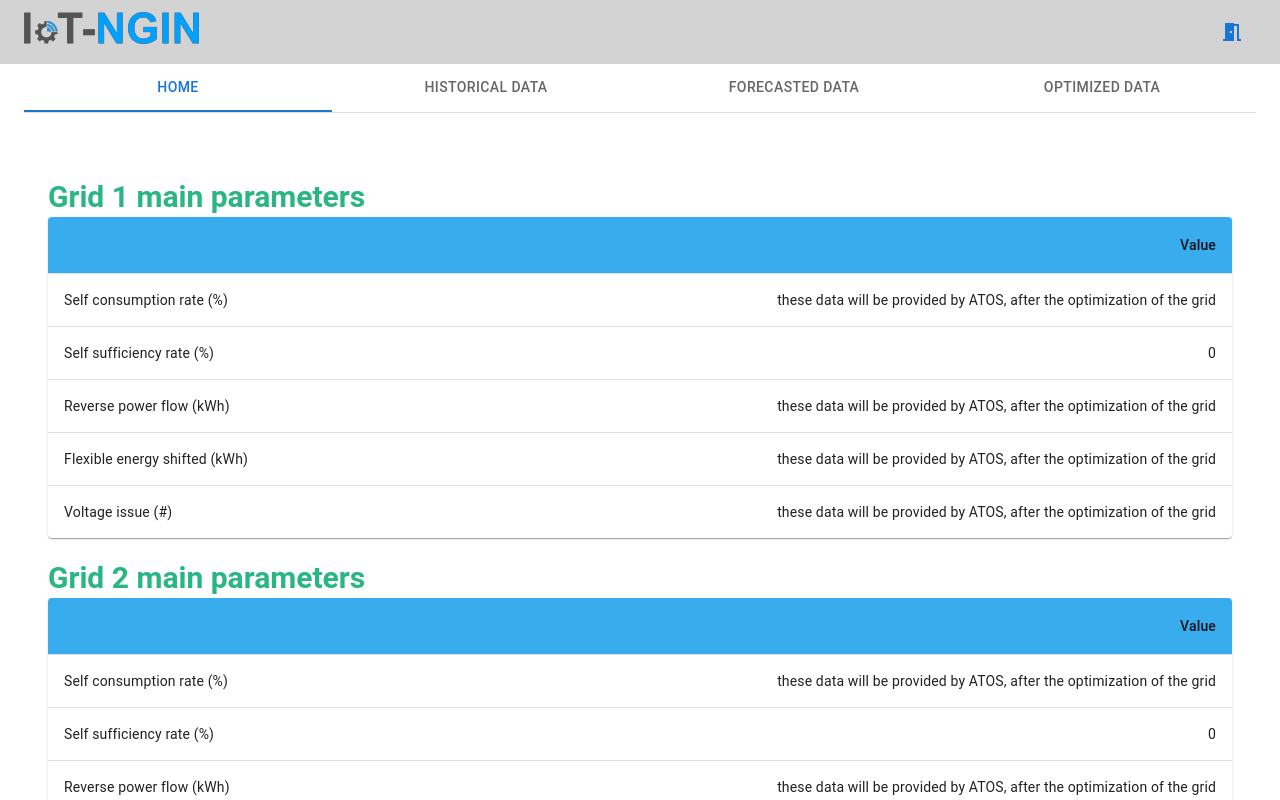
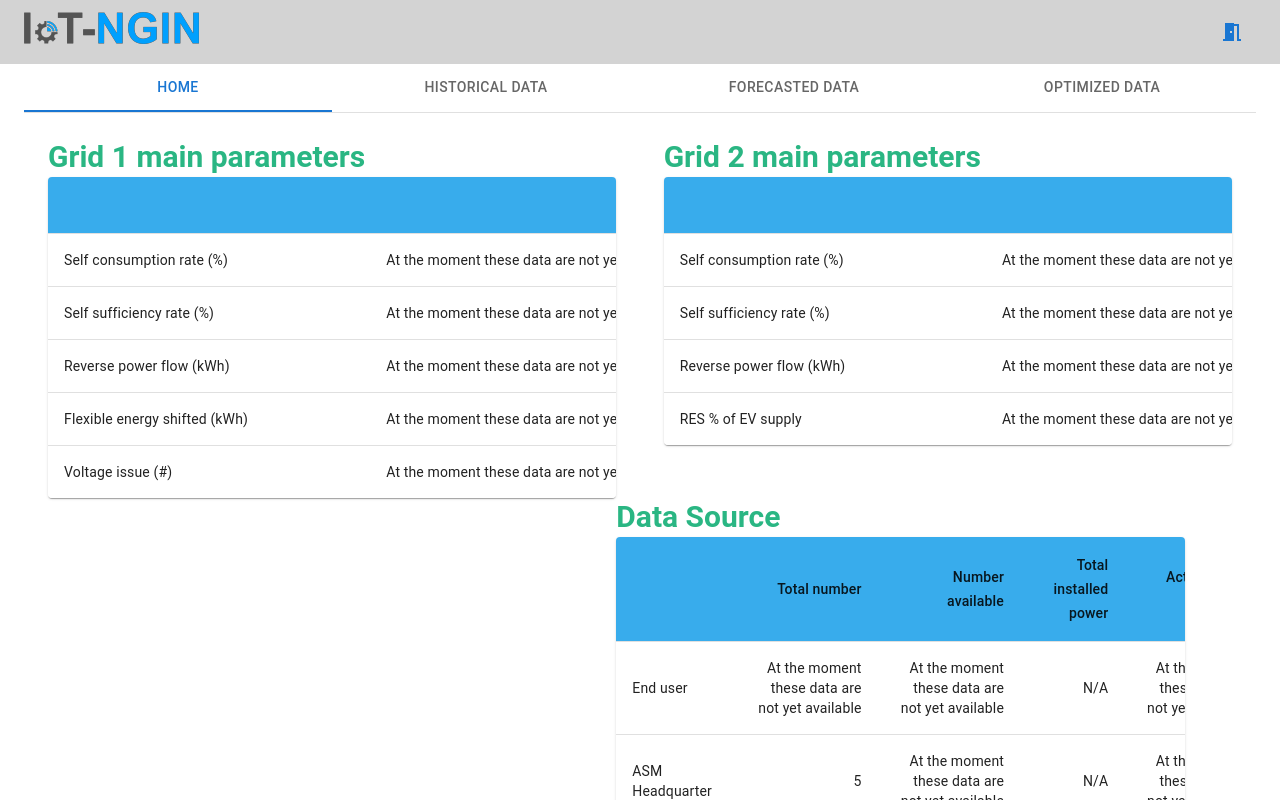
Before and after one commit to nicolasergnese/simplereact, a React (Create React App) app: page / in a window 1280 px wide. Shown: the top 800 px of the page. Built offline with nearby package versions, Linux system fonts and the light colour scheme; sample sign-in values are in the browser's storage.

Commit message:
change dispositation on dashboard

```diff
--- a/src/components/chart.js
+++ b/src/components/chart.js
@@ -86,7 +86,7 @@ export default function CreateChart() {
   return (
     <Box textAlign={"center"} sx= {{marginTop: 5}}>
       <Button variant="contained" onClick={() => {handleSubmitClick()}}> Search</Button>
-    <Box className="Chart"> {/*Components.css*/}
+    <Box className="Chart" sx= {{alignItems: "center",maxHeight:"400px"}}> {/*Components.css*/}
       <Line data={values}></Line>
     </Box>
     </Box>
--- a/src/components/dashboard.js
+++ b/src/components/dashboard.js
@@ -88,26 +88,40 @@ export default function BasicTabs() {
         </Tabs>
       </Box>
       <TabPanel value={value} index={0}> {/* home */}
+        <Box>
+
+            <Box sx={{ width: '48%', float: 'left', minHeight:"45vh"}}>
               <Typography variant="h5"
-          sx={{ marginTop: "40px", color: "rgb(42, 182, 131)", fontFamily: "Poppins, Roboto", fontSize: "30px", fontWeight: 700 }}>
+                sx={{ color: "rgb(42, 182, 131)", fontFamily: "Poppins, Roboto", fontSize: "30px", fontWeight: 700 }}>
                 Grid 1 main parameters
               </Typography>
               <TableHomeGrid1 title={'Value'} />
+            </Box>
+            <Box sx={{ width: '48%', float: 'right',minHeight:"45vh" }}>
               <Typography variant="h5"
-          sx={{ marginTop: "20px", color: "rgb(42, 182, 131)", fontFamily: "Poppins, Roboto", fontSize: "30px", fontWeight: 700 }}>
+                sx={{ color: "rgb(42, 182, 131)", fontFamily: "Poppins, Roboto", fontSize: "30px", fontWeight: 700 }}>
                 Grid 2 main parameters
               </Typography>
               <TableHomeGrid2 />
+            </Box>
+
+
+            <Box sx={{ width: '48%', float: 'left' }}>
               <Typography variant="h5"
-          sx={{ marginTop: "30px", color: "rgb(42, 182, 131)", fontFamily: "Poppins, Roboto", fontSize: "30px", fontWeight: 700 }}>
+                sx={{ color: "rgb(42, 182, 131)", fontFamily: "Poppins, Roboto", fontSize: "30px", fontWeight: 700 }}>
                 Data Source
               </Typography>
               <TableDataSource />
+            </Box>
+            <Box sx={{ width: '48%', float: 'right' }}>
               <Typography variant="h5"
-          sx={{ marginTop: "20px", color: "rgb(42, 182, 131)", fontFamily: "Poppins, Roboto", fontSize: "30px", fontWeight: 700 }}>
+                sx={{ color: "rgb(42, 182, 131)", fontFamily: "Poppins, Roboto", fontSize: "30px", fontWeight: 700 }}>
                 Services
               </Typography>
               <TableServices />
+            </Box>
+
+        </Box>
       </TabPanel>
       <TabPanel value={value} index={1}> {/* historical data */}
         <Box sx={{ borderBottom: 1, borderColor: 'divider' }}> {/* sub dashboard historical data */}
@@ -123,22 +137,25 @@ export default function BasicTabs() {
             Historical data
           </Typography>
           <Box className="Inline">
-            <DateAndTime label = "Start date/time" setValueDate = {setValueDate}/>
-            <DateAndTime label = "End date/time" setValueDate = {setValueDate} />
+            <DateAndTime label="Start date/time" setValueDate={setValueDate} />
+            <DateAndTime label="End date/time" setValueDate={setValueDate} />
           </Box>
           <Chart />
         </TabPanel>
         <TabPanel value={valuesub} index={1}> {/* asm hq */}
+
           <SelectForecastedAndASMHQ />
           <Typography variant="h5"
             sx={{ marginTop: "20px", color: "rgb(42, 182, 131)", fontFamily: "Poppins, Roboto", fontSize: "30px", fontWeight: 700 }}>
             Historical data
           </Typography>
           <Box className="Inline">
-            <DateAndTime label = "Start date/time" setValueDate = {setValueDate}/>
-            <DateAndTime label = "End date/time" setValueDate = {setValueDate}/>
+            <DateAndTime label="Start date/time" setValueDate={setValueDate} />
+            <DateAndTime label="End date/time" setValueDate={setValueDate} />
           </Box>
+
           <Chart />
+
         </TabPanel>
       </TabPanel>
       <TabPanel value={value} index={2}> {/* forecast data*/}
@@ -156,8 +173,8 @@ export default function BasicTabs() {
           Optimized trend (Data are not available)
         </Typography>
         <Box className="Inline">
-          <DateAndTime label = "Start date/time" setValueDate = {setValueDate}/>
-          <DateAndTime label = "End date/time" setValueDate = {setValueDate}/>
+          <DateAndTime label="Start date/time" setValueDate={setValueDate} />
+          <DateAndTime label="End date/time" setValueDate={setValueDate} />
         </Box>
         <Chart />
       </TabPanel>
--- a/src/components/table/tableDataSource.js
+++ b/src/components/table/tableDataSource.js
@@ -12,9 +12,9 @@ function createData(name, totalNumber, numberAvailable, totalInstalledPower, act
 }
 
 const rows = [
-  createData('End user', 43, 'number of devices that are actually included in the dashboard', 129, 'sum  of the active power of all the devices from SYN'),
-  createData('ASM Headquarter', 5, 'number of devices that are actually included in the dashboard', 0, 'sum  of the active power of all the devices from SYN'),
-  createData('Total', 'some of the above values', 'some of the above values', 'some of the above values', 'some of the above values'),
+  createData('End user', "At the moment these data are not yet available", "At the moment these data are not yet available", 'N/A', "At the moment these data are not yet available"),
+  createData('ASM Headquarter', 5, "At the moment these data are not yet available", "N/A", "At the moment these data are not yet available"),
+  createData('Total', "N/A", "N/A", "N/A", "N/A"),
 ];
 
 export default function BasicTable() {
--- a/src/components/table/tableGrid1.js
+++ b/src/components/table/tableGrid1.js
@@ -12,11 +12,11 @@ function createData(name, value) {
 }
 
 const rows = [
-  createData('Self consumption rate (%)', 'these data will be provided by ATOS, after the optimization of the grid'),
-  createData('Self sufficiency rate (%)', 0),
-  createData('Reverse power flow (kWh)', 'these data will be provided by ATOS, after the optimization of the grid'),
-  createData('Flexible energy shifted (kWh)', 'these data will be provided by ATOS, after the optimization of the grid'),
-  createData('Voltage issue (#)', 'these data will be provided by ATOS, after the optimization of the grid')
+  createData('Self consumption rate (%)', 'At the moment these data are not yet available'),
+  createData('Self sufficiency rate (%)', 'At the moment these data are not yet available'),
+  createData('Reverse power flow (kWh)', 'At the moment these data are not yet available'),
+  createData('Flexible energy shifted (kWh)', 'At the moment these data are not yet available'),
+  createData('Voltage issue (#)', 'At the moment these data are not yet available')
 ];
 
 export default function BasicTable({ title }) {
--- a/src/components/table/tableGrid2.js
+++ b/src/components/table/tableGrid2.js
@@ -12,10 +12,10 @@ function createData(name, value) {
 }
 
 const rows = [
-  createData('Self consumption rate (%)', 'these data will be provided by ATOS, after the optimization of the grid'),
-  createData('Self sufficiency rate (%)', 0),
-  createData('Reverse power flow (kWh)', 'these data will be provided by ATOS, after the optimization of the grid'),
-  createData('RES % of EV supply', 'these data will be provided by ATOS, after the optimization of the grid'),
+  createData('Self consumption rate (%)', 'At the moment these data are not yet available'),
+  createData('Self sufficiency rate (%)', 'At the moment these data are not yet available'),
+  createData('Reverse power flow (kWh)', 'At the moment these data are not yet available'),
+  createData('RES % of EV supply', 'At the moment these data are not yet available'),
 
 ];
 
--- a/src/components/table/tableServices.js
+++ b/src/components/table/tableServices.js
@@ -12,9 +12,9 @@ function createData(name, totalNumber, forecast, optimization) {
 }
 
 const rows = [
-  createData('ASM Headquarter', 5, 'number of devices that are actually included in the dashboard', ''),
-  createData('Grid asset', 30, '', 'number of lines for which axtually exist the optimized data'),
-  createData('Total', 35, 'number of devices that are actually included in the dashboard', 'number of lines for which axtually exist the optimized data'),
+  createData('ASM Headquarter', 5, "At the moment these data are not yet available", ''),
+  createData('Grid asset', "At the moment these data are not yet available", '', 'At the moment these data are not yet available'),
+  createData('Total', "N/A", 'At the moment these data are not yet available', 'At the moment these data are not yet available'),
 ];
 
 export default function BasicTable() {
```
Lines whose indentation alone changed are shown as unchanged.
